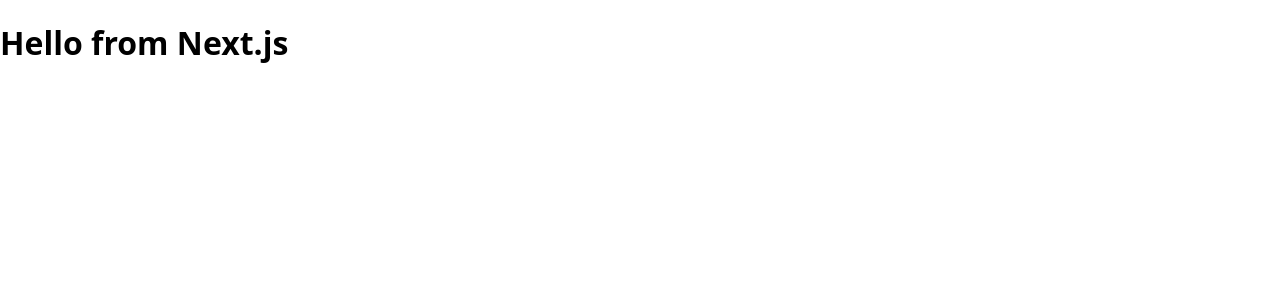
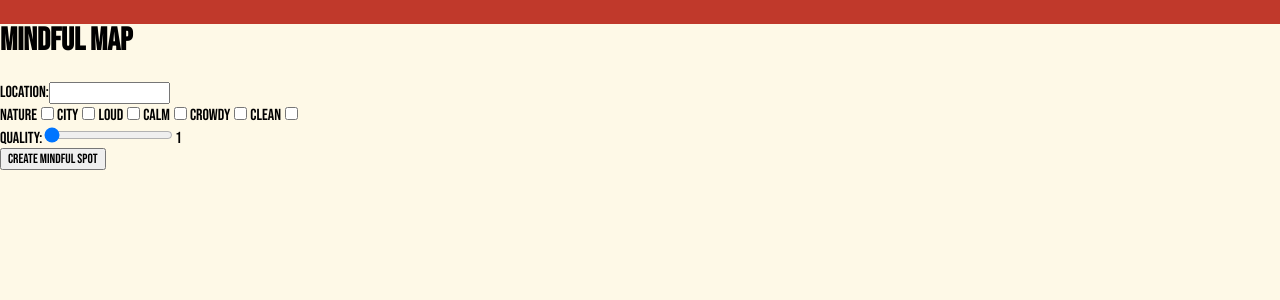
Before and after one commit to benkutdev/mindfulmap, a Next.js app: page / in a window 1280 px wide. Shown: the top 300 px of the page. Built offline with nearby package versions, Linux system fonts and the light colour scheme.

Commit message:
set-up-form

```diff
--- /dev/null
+++ b/components/Form/Form.js
@@ -0,0 +1,103 @@
+import React, { useState } from "react";
+
+export default function CreateMindfulSpotForm() {
+  const [location, setLocation] = useState("");
+  const [nature, setNature] = useState(false);
+  const [city, setCity] = useState(false);
+  const [loud, setLoud] = useState(false);
+  const [calm, setCalm] = useState(false);
+  const [crowdy, setCrowdy] = useState(false);
+  const [clean, setClean] = useState(false);
+  const [quality, setQuality] = useState(1);
+
+  const handleSubmit = (e) => {
+    e.preventDefault();
+    // Handle form submission logic here
+    console.log("Form submitted");
+  };
+
+  return (
+    <form onSubmit={handleSubmit}>
+      <div>
+        <label>
+          Location:
+          <input
+            type="text"
+            value={location}
+            onChange={(e) => setLocation(e.target.value)}
+            required
+          />
+        </label>
+      </div>
+
+      <div>
+        <label>
+          Nature
+          <input
+            type="checkbox"
+            checked={nature}
+            onChange={(e) => setNature(e.target.checked)}
+          />
+        </label>
+        <label>
+          City
+          <input
+            type="checkbox"
+            checked={city}
+            onChange={(e) => setCity(e.target.checked)}
+          />
+        </label>
+        <label>
+          Loud
+          <input
+            type="checkbox"
+            checked={loud}
+            onChange={(e) => setLoud(e.target.checked)}
+          />
+        </label>
+        <label>
+          Calm
+          <input
+            type="checkbox"
+            checked={calm}
+            onChange={(e) => setCalm(e.target.checked)}
+          />
+        </label>
+        <label>
+          Crowdy
+          <input
+            type="checkbox"
+            checked={crowdy}
+            onChange={(e) => setCrowdy(e.target.checked)}
+          />
+        </label>
+        <label>
+          Clean
+          <input
+            type="checkbox"
+            checked={clean}
+            onChange={(e) => setClean(e.target.checked)}
+          />
+        </label>
+      </div>
+
+      <div>
+        <label>
+          Quality:
+          <input
+            type="range"
+            min={1}
+            max={10}
+            value={quality}
+            onChange={(e) => setQuality(parseInt(e.target.value))}
+          />
+        </label>
+        <span>{quality}</span>
+      </div>
+
+      <div>
+        <button type="submit">Create Mindful Spot</button>
+      </div>
+    </form>
+  );
+}
--- /dev/null
+++ b/components/Header/Header.js
@@ -0,0 +1,17 @@
+import styled from "styled-components";
+
+const Header = styled.header`
+  position: fixed;
+  display: flex;
+  justify-content: space-between;
+  align-items: center;
+  height: 24px;
+  background-color: #C0392B;
+  top: 0;
+  left: 0;
+  right: 0;
+  padding: 0 20px;
+  z-index: 5;
+`;
+
+export default Header;
--- a/pages/index.js
+++ b/pages/index.js
@@ -1,7 +1,12 @@
+import Header from "../components/Header/Header.js"
+import CreateMindfulSpotForm from "@/components/Form/Form.js";
+
 export default function HomePage() {
   return (
-    <div>
-      <h1>Hello from Next.js</h1>
-    </div>
+    <>
+      <Header />
+        <h1>MINDFUL MAP</h1>
+      <CreateMindfulSpotForm/>
+    </>
   );
 }
--- a/styles.js
+++ b/styles.js
@@ -1,14 +1,18 @@
 import { createGlobalStyle } from "styled-components";
+import { Bebas_Neue } from "next/font/google";
+
+const bebasNeue = Bebas_Neue({ subsets: ["latin"], weight: "400" });
 
 export default createGlobalStyle`
   *,
   *::before,
   *::after {
     box-sizing: border-box;
+    font-family: ${bebasNeue.style.fontFamily};
   }
 
   body {
     margin: 0;
-    font-family: system-ui;
+    background-color: #FEF9E7;
   }
 `;
```
Also changed, not shown: components/LocationCard/LocationCard.js (added, +11 -0 lines).
